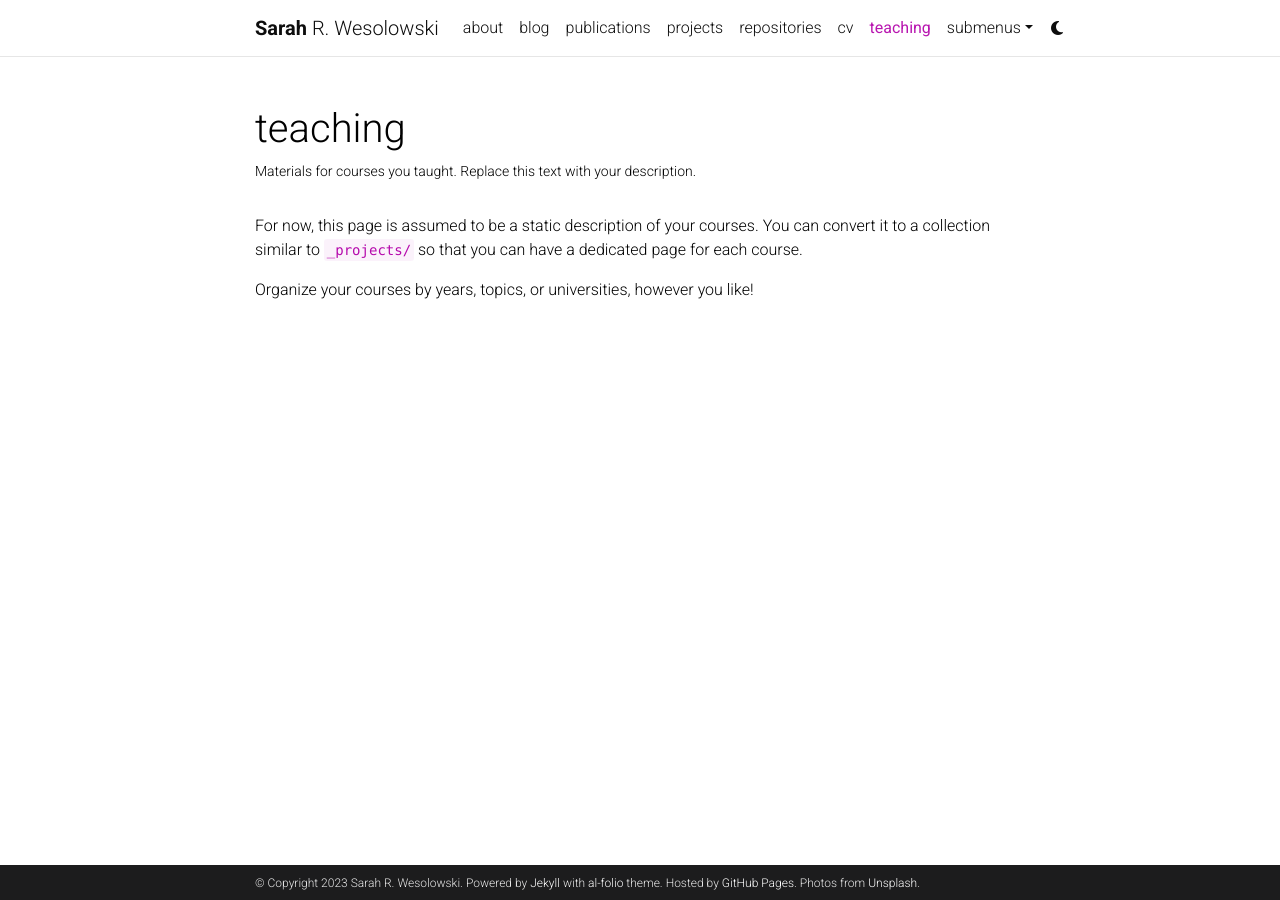
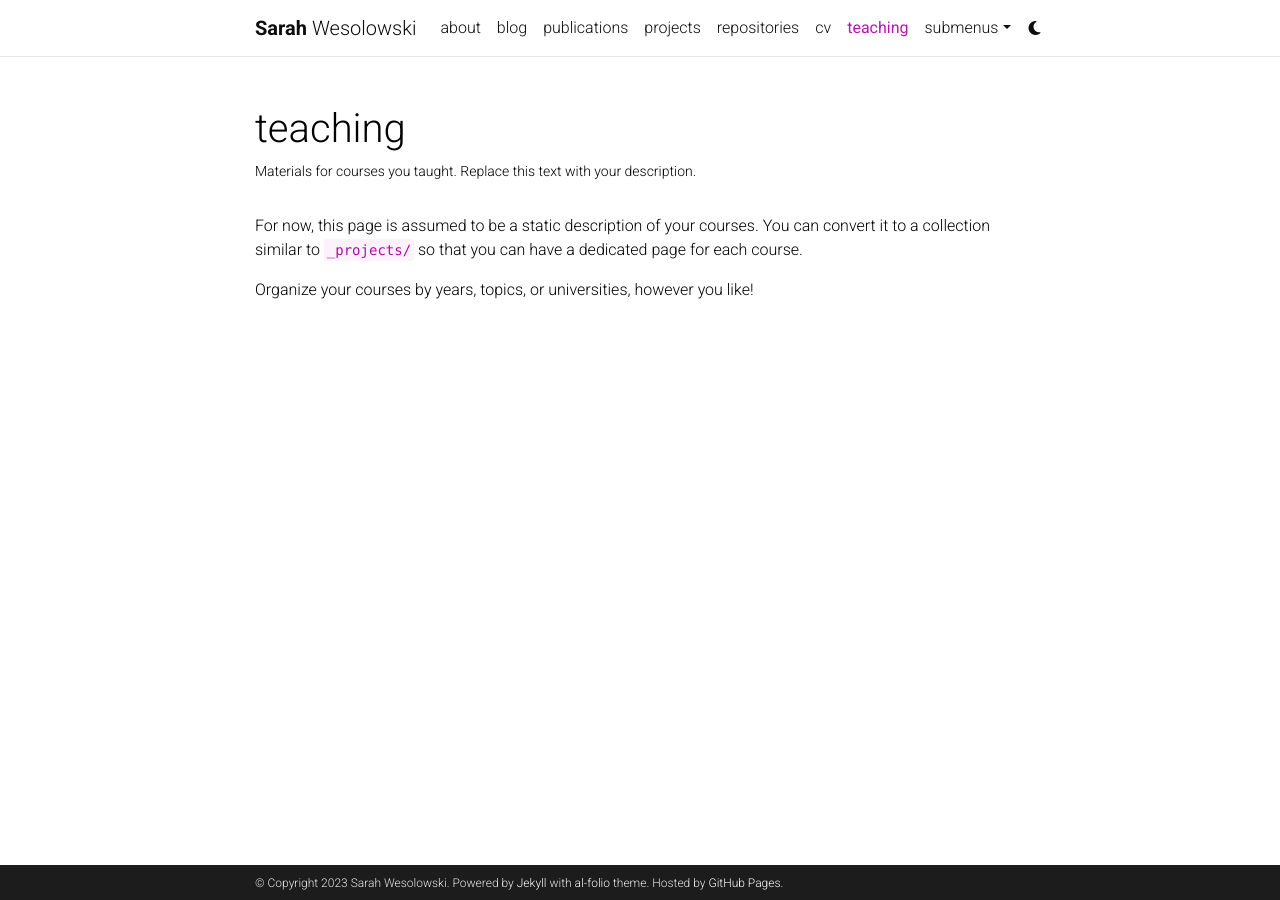
Before and after one commit to sarahcwesolowski/sarahcwesolowski.github.io, a Jekyll site: the page built from _pages/teaching.md, in a window 1280 px wide. Built offline with Jekyll 4.4.1, drawn with Linux system fonts in a browser that asks for light colours; comment, search, counter and statistics services are not loaded; a style sheet for code colours, icons or effects is not loaded.

Commit message:
basic bio update

```diff
--- a/_config.yml
+++ b/_config.yml
@@ -4,7 +4,7 @@
 
 title: blank # the website title (if blank, full name will be used instead)
 first_name: Sarah
-middle_name: R.
+middle_name:
 last_name: Wesolowski
 email: you@example.com
 description: > # the ">" symbol means to ignore newlines until "footer_text:"
@@ -12,11 +12,10 @@
 footer_text: >
   Powered by <a href="https://jekyllrb.com/" target="_blank">Jekyll</a> with <a href="https://github.com/alshedivat/al-folio">al-folio</a> theme.
   Hosted by <a href="https://pages.github.com/" target="_blank">GitHub Pages</a>.
-  Photos from <a href="https://unsplash.com" target="_blank">Unsplash</a>.
-keywords: jekyll, jekyll-theme, academic-website, portfolio-website  # add your own keywords or leave empty
+keywords:  # add your own keywords or leave empty
 
 lang: en # the language of your site (for example: en, fr, cn, ru, etc.)
-icon: ⚛️  # the emoji used as the favicon (alternatively, provide image name in /assets/img/)
+icon: ✨  # the emoji used as the favicon (alternatively, provide image name in /assets/img/)
 
 url: https://sarahcwesolowski.github.io # the base hostname & protocol for your site
 baseurl:  # the subpath of your site, e.g. /blog/
```
Also changed, not shown: _pages/about.md (+23 -9 lines), 1 other file.
